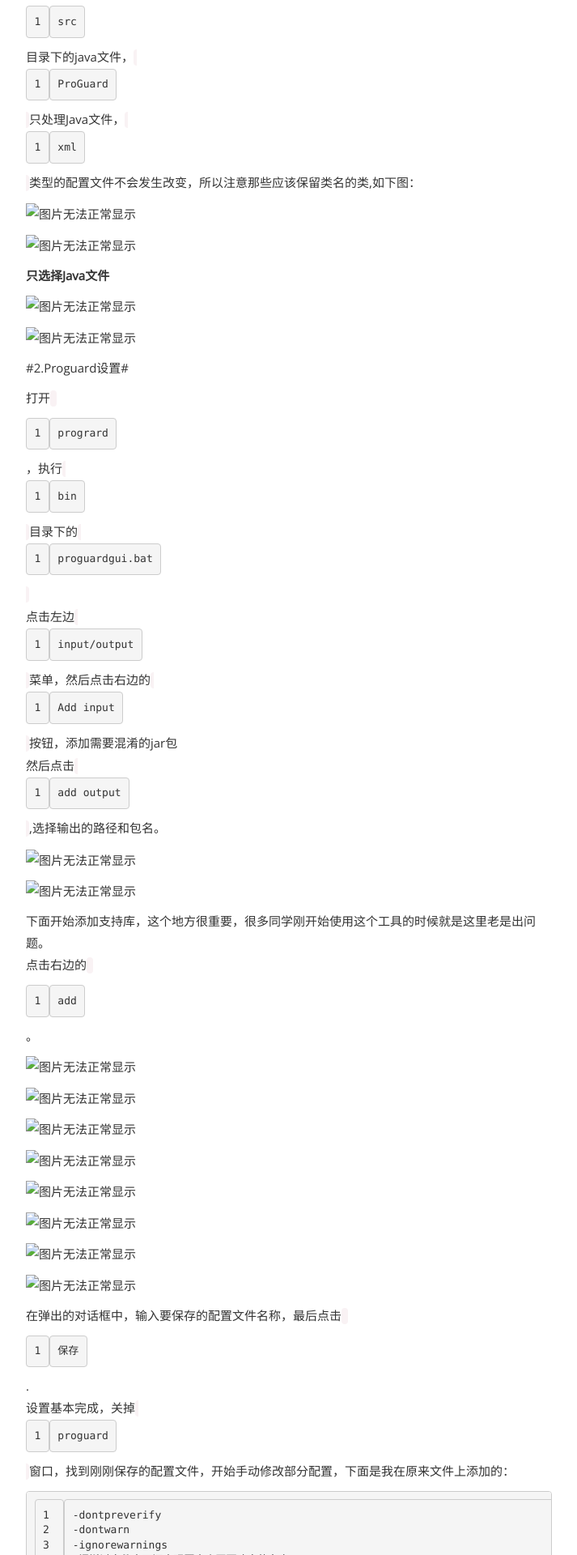
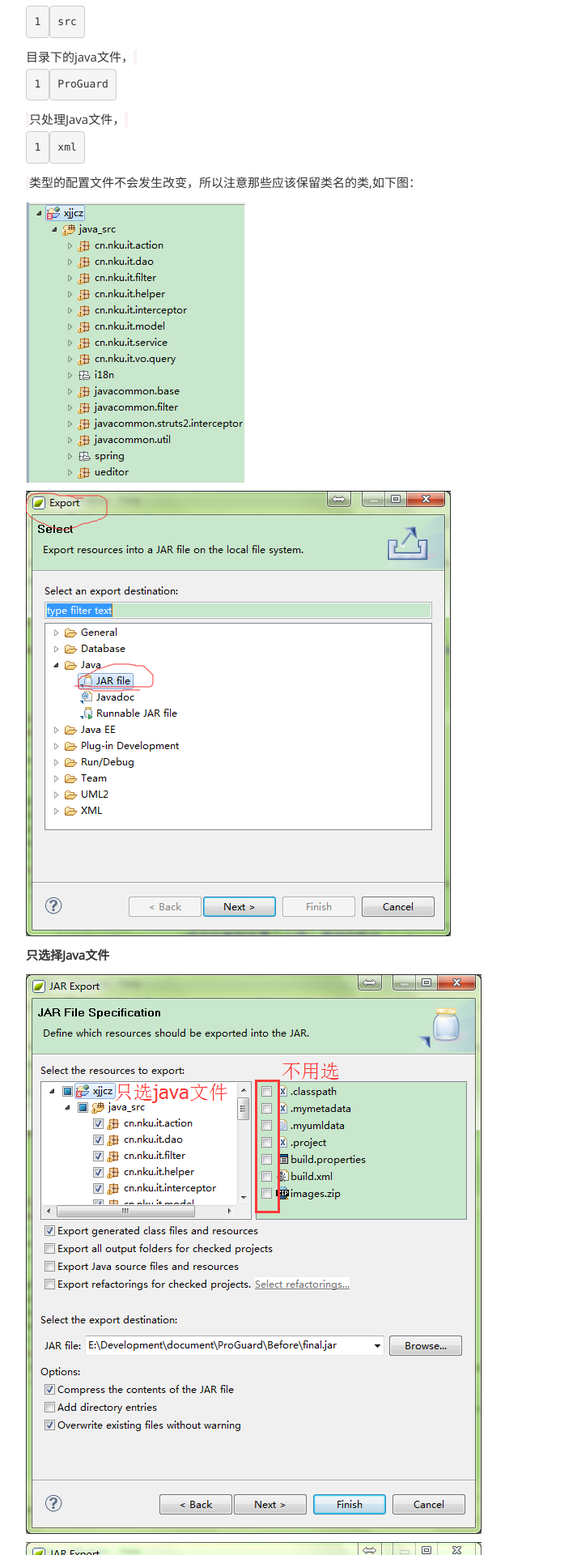
Before and after one commit to HeddaZhu/HeddaZhu.github.io, a Jekyll site: the page built from _posts/2016-08-06-Java-Confusion.md, in a window 1280 px wide. Shown: the part 889-2809 px from the top of the page at 81% size, without its empty margins (283-996 px from the left). Built offline with Jekyll 4.4.1, drawn with Linux system fonts in a browser that asks for light colours.

Commit message:
github page + jekeyll beta8.8

```diff
--- a/_posts/2016-08-06-Java-Confusion.md
+++ b/_posts/2016-08-06-Java-Confusion.md
@@ -24,15 +24,15 @@ Java是一种跨平台的编程语言，其源码(.java文件)被编译成与平
 选择`src`目录下的java文件，`ProGuard`只处理Java文件，`xml`类型的配置文件不会发生改变，所以注意那些应该保留类名的类,如下图：
 
 
-<img src="/assets/img/JavaConfusion/0.png" alt="图片无法正常显示">
+<img src="/assets/img/Java_Confusion/0.png" alt="图片无法正常显示">
 
-<img src="/assets/img/JavaConfusion/1.png" alt="图片无法正常显示">
+<img src="/assets/img/Java_Confusion/1.png" alt="图片无法正常显示">
 
 **只选择Java文件**
 
-<img src="/assets/img/JavaConfusion/2.png" alt="图片无法正常显示">
+<img src="/assets/img/Java_Confusion/2.png" alt="图片无法正常显示">
 
-<img src="/assets/img/JavaConfusion/3.png" alt="图片无法正常显示">
+<img src="/assets/img/Java_Confusion/3.png" alt="图片无法正常显示">
 
 #2.Proguard设置#
 
@@ -40,28 +40,28 @@ Java是一种跨平台的编程语言，其源码(.java文件)被编译成与平
 点击左边`input/output`菜单，然后点击右边的`Add input`按钮，添加需要混淆的jar包
 然后点击`add output`,选择输出的路径和包名。
 
-<img src="/assets/img/JavaConfusion/4.png" alt="图片无法正常显示">
+<img src="/assets/img/Java_Confusion/4.png" alt="图片无法正常显示">
 
-<img src="/assets/img/JavaConfusion/5.png" alt="图片无法正常显示">
+<img src="/assets/img/Java_Confusion/5.png" alt="图片无法正常显示">
 
 下面开始添加支持库，这个地方很重要，很多同学刚开始使用这个工具的时候就是这里老是出问题。
 点击右边的`add`。
 
-<img src="/assets/img/JavaConfusion/6.png" alt="图片无法正常显示">
+<img src="/assets/img/Java_Confusion/6.png" alt="图片无法正常显示">
 
-<img src="/assets/img/JavaConfusion/7.png" alt="图片无法正常显示">
+<img src="/assets/img/Java_Confusion/7.png" alt="图片无法正常显示">
 
-<img src="/assets/img/JavaConfusion/8.png" alt="图片无法正常显示">
+<img src="/assets/img/Java_Confusion/8.png" alt="图片无法正常显示">
 
-<img src="/assets/img/JavaConfusion/9.png" alt="图片无法正常显示">
+<img src="/assets/img/Java_Confusion/9.png" alt="图片无法正常显示">
 
-<img src="/assets/img/JavaConfusion/10.png" alt="图片无法正常显示">
+<img src="/assets/img/Java_Confusion/10.png" alt="图片无法正常显示">
 
-<img src="/assets/img/JavaConfusion/11.png" alt="图片无法正常显示">
+<img src="/assets/img/Java_Confusion/11.png" alt="图片无法正常显示">
 
-<img src="/assets/img/JavaConfusion/12.png" alt="图片无法正常显示">
+<img src="/assets/img/Java_Confusion/12.png" alt="图片无法正常显示">
 
-<img src="/assets/img/JavaConfusion/13.png" alt="图片无法正常显示">
+<img src="/assets/img/Java_Confusion/13.png" alt="图片无法正常显示">
 
 在弹出的对话框中，输入要保存的配置文件名称，最后点击`保存`.
 设置基本完成，关掉`proguard`窗口，找到刚刚保存的配置文件，开始手动修改部分配置，下面是我在原来文件上添加的：
@@ -118,21 +118,21 @@ public <methods>;
 手动设置完成后保存，然后重新打开`progrard`，执行`bin`目录下的`proguardgui.bat`。
 点击第一个选项`Proguard`，再点击`Load configuration`，选择我们刚才保存的`.pro`文件进行加载。
 
-<img src="/assets/img/JavaConfusion/14.png" alt="图片无法正常显示">
+<img src="/assets/img/Java_Confusion/14.png" alt="图片无法正常显示">
 
 然后点击`Process`，然后点击`View configuration`查看是否是已经修改过后的配置文件
 
-<img src="/assets/img/JavaConfusion/15.png" alt="图片无法正常显示">
+<img src="/assets/img/Java_Confusion/15.png" alt="图片无法正常显示">
 
 确认是最新修改过的配置文件，然后点击`process！`开始混淆。
 
-<img src="/assets/img/JavaConfusion/16.png" alt="图片无法正常显示">
+<img src="/assets/img/Java_Confusion/16.png" alt="图片无法正常显示">
 
 用`jd-gui`反编译工具看看混淆后的效果。可以看到，之前设置不混淆的类都没有更换类名，而混淆的类都自动更换为`a,b,c`等类名了。到此，整个java项目混淆就成功了，然后把混淆成功的class文件拷贝到自己的web项目中，替换原先的class文件，然后用tomcat跑项目
 
-<img src="/assets/img/JavaConfusion/17.png" alt="图片无法正常显示">
+<img src="/assets/img/Java_Confusion/17.png" alt="图片无法正常显示">
 
-<img src="/assets/img/JavaConfusion/18.png" alt="图片无法正常显示">
+<img src="/assets/img/Java_Confusion/18.png" alt="图片无法正常显示">
 
 #3.配置总结#
 
```
Also changed, not shown: _posts/2016-08-06-Delete-Github-Repository.md (+3 -3 lines).
